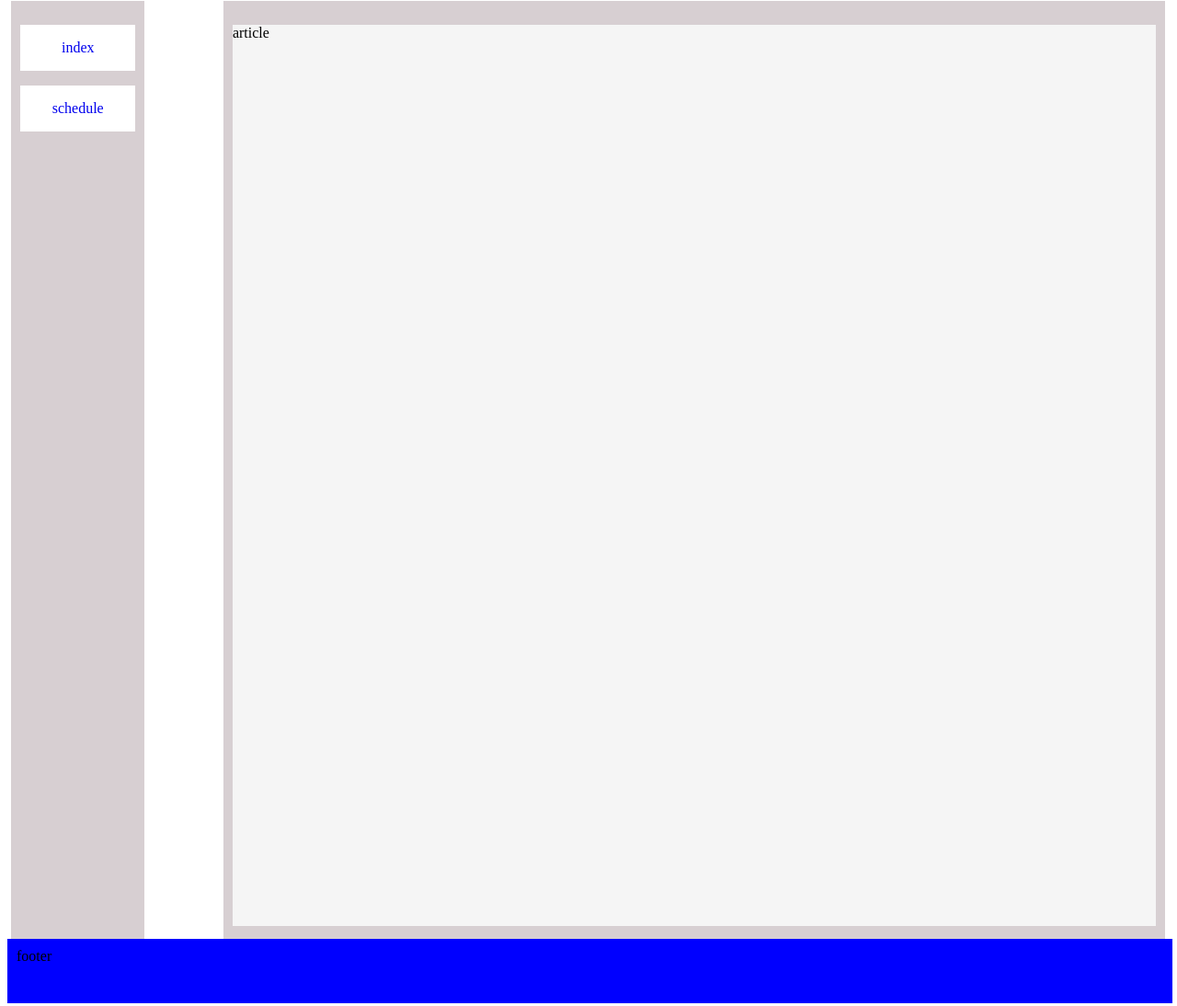
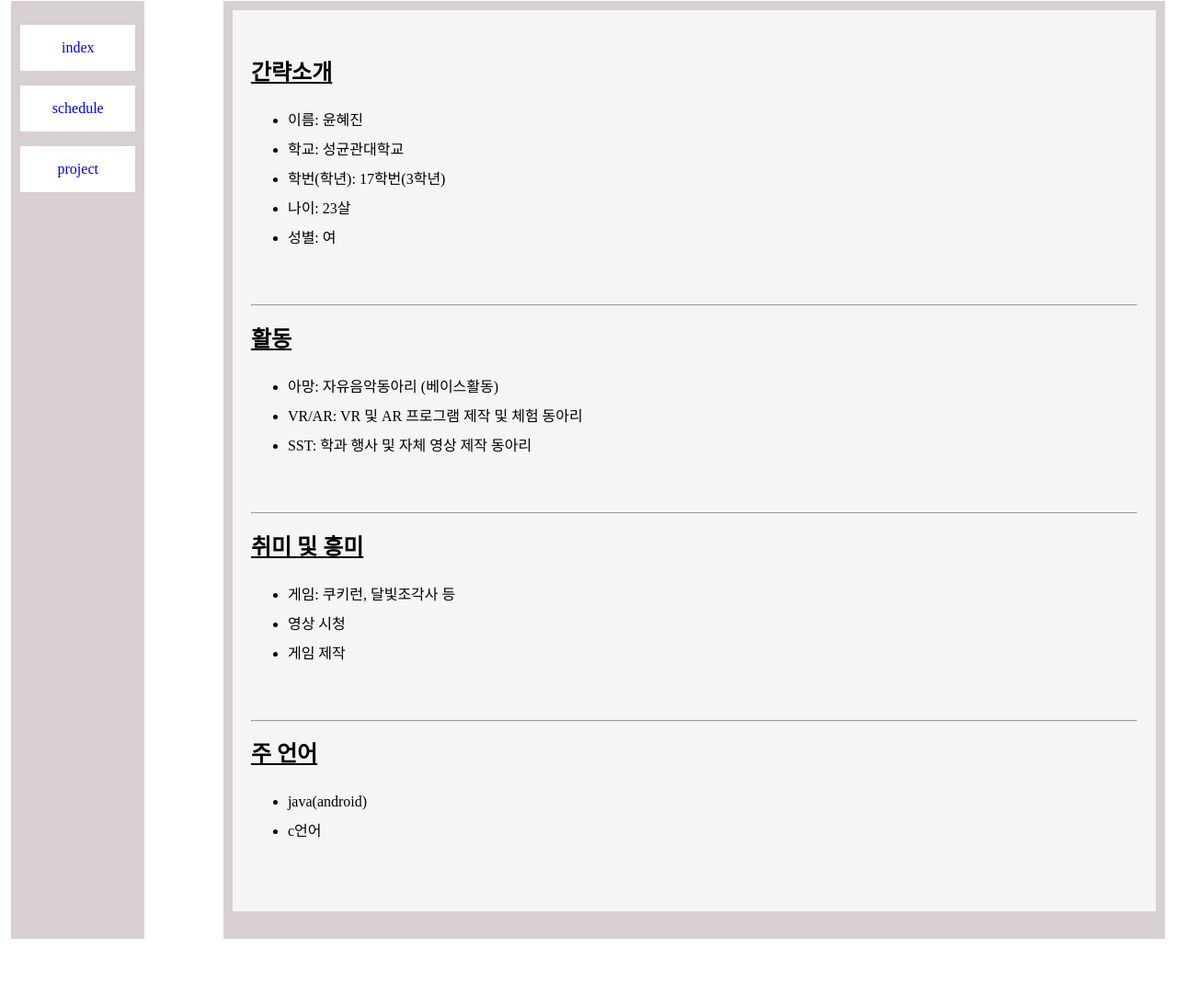
Before and after one commit to yhjsoar/yhjsoar.github.io, a plain HTML site: page index.html in a window 1280 px wide. Shown: the part 178-1272 px from the top of the page at 92% size. After the commit the page ends 1199 px from the top, so only its background shows below. Drawn offline with Linux system fonts and the light colour scheme.

Commit message:
modify main html

```diff
--- /dev/null
+++ b/css/index.css
@@ -0,0 +1,7 @@
+@charset "utf-8";
+
+.mainDiv{
+    margin-left: 20px;
+    margin-right: 20px;
+    line-height:2.0em;
+}
--- a/css/schedule.css
+++ b/css/schedule.css
@@ -42,3 +42,8 @@ table, h2{
     border-top:none;
     border-bottom:none;
 }
+
+hr{
+    margin-left: 20px;
+    margin-right: 20px;
+}
--- a/index.html
+++ b/index.html
@@ -3,6 +3,7 @@
 
 <head>
     <link rel="stylesheet" href="css/layout.css" type="text/css">
+    <link rel="stylesheet" href="css/index.css" type="text/css">
 </head>
 
 <body>
@@ -26,21 +27,66 @@
                         schedule
                     </p>
                 </a>
+                <a href="project.html">
+                    <p id="third" class="navList">
+                        project
+                    </p>
+                </a>
             </nav>
 
             <section>
                 <article>
-                    <p>article</p>
+                    <div class="mainDiv">
+                        <br/>
+                        <h2>
+                            <u>간략소개</u>
+                        </h2>
+                        <ul>
+                            <li>이름: 윤혜진</li>
+                            <li>학교: 성균관대학교</li>
+                            <li>학번(학년): 17학번(3학년)</li>
+                            <li>나이: 23살</li>
+                            <li>성별: 여</li>
+                        </ul>
+                        <br />
+                        <hr>
+
+                        <h2>
+                            <u>활동</u>
+                        </h2>
+                        <ul>
+                            <li>아망: 자유음악동아리 (베이스활동)</li>
+                            <li>VR/AR: VR 및 AR 프로그램 제작 및 체험 동아리</li>
+                            <li>SST: 학과 행사 및 자체 영상 제작 동아리</li>
+                        </ul>
+                        <br/>
+                        <hr>
+
+                        <h2>
+                            <u>취미 및 흥미</u>
+                        </h2>
+                        <ul>
+                            <li>게임: 쿠키런, 달빛조각사 등</li>
+                            <li>영상 시청</li>
+                            <li>게임 제작</li>
+                        </ul>
+                        <br/>
+                        <hr>
+
+                        <h2>
+                            <u>주 언어</u>
+                        </h2>
+                        <ul>
+                            <li>java(android)</li>
+                            <li>c언어</li>
+                        </ul>
+                    </div>
+
                 </article>
             </section>
 
 
         </div>
-
-
-        <footer>
-            footer
-        </footer>
 </body>
 
 </html>
```
Also changed, not shown: project.html (added, +46 -0 lines), schedule.html (+8 -7 lines).
